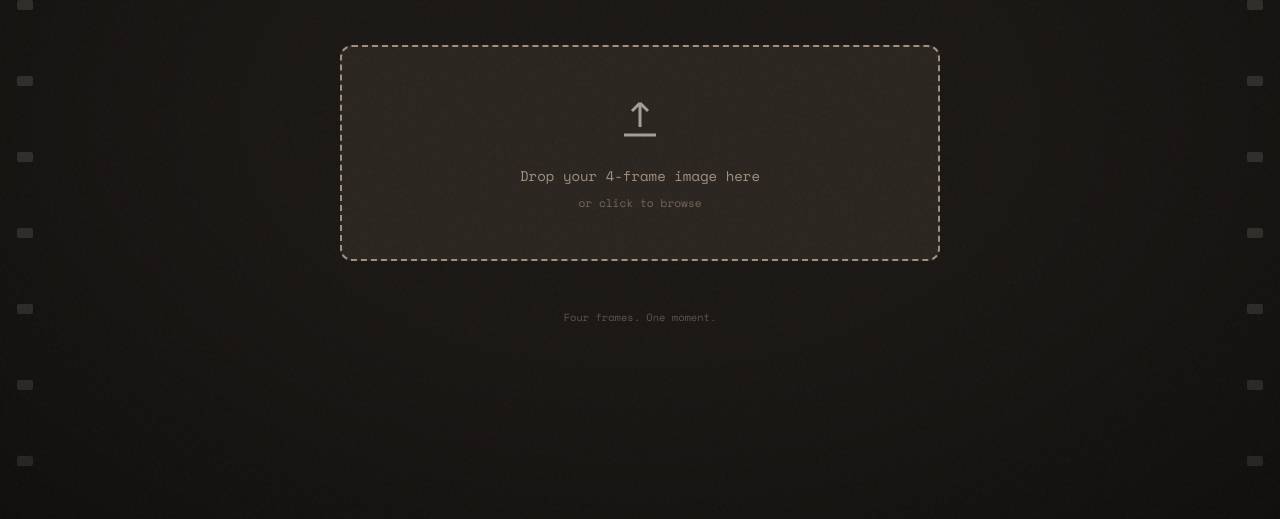
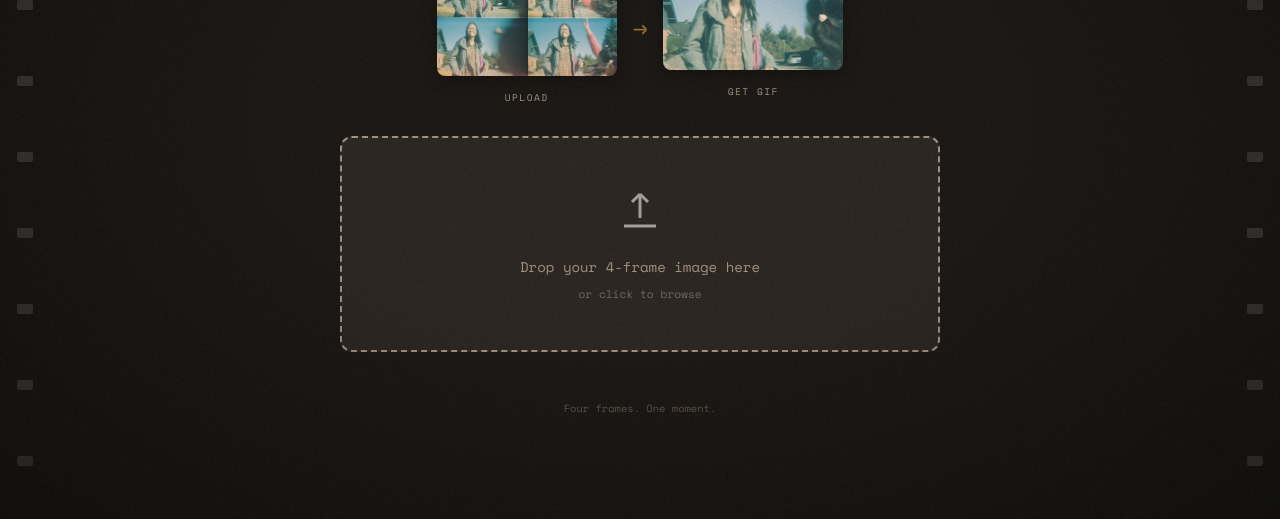
Before and after one commit to strathausen/4frames, a website: page public/index.html in a window 1280 px wide. Shown: the part 281-800 px from the top of the page. Drawn offline with nearby package versions, Linux system fonts and the light colour scheme.

Commit message:
Add example preview on landing page

```diff
--- a/public/index.html
+++ b/public/index.html
@@ -272,6 +272,46 @@
     @media (max-width: 700px) {
       .sprockets { display: none; }
     }
+
+    /* Example preview */
+    .example {
+      display: flex;
+      gap: 1rem;
+      margin-bottom: 2rem;
+      align-items: center;
+      justify-content: center;
+    }
+
+    .example-item {
+      text-align: center;
+    }
+
+    .example-item img {
+      width: 180px;
+      height: auto;
+      border-radius: 8px;
+      box-shadow: 0 4px 15px rgba(0,0,0,0.3);
+    }
+
+    .example-label {
+      font-size: 0.6rem;
+      color: var(--text-dim);
+      margin-top: 0.5rem;
+      text-transform: uppercase;
+      letter-spacing: 0.15em;
+    }
+
+    .example-arrow {
+      color: var(--accent);
+      font-size: 1.5rem;
+      opacity: 0.6;
+    }
+
+    @media (max-width: 500px) {
+      .example-item img {
+        width: 140px;
+      }
+    }
   </style>
 </head>
 <body>
@@ -305,6 +345,18 @@
       <h1>Lomo Lab</h1>
       <p class="subtitle">Action Sampler GIF Maker</p>
     </header>
+
+    <div class="example">
+      <div class="example-item">
+        <img src="/examples/example_small.jpg" alt="4-frame input">
+        <p class="example-label">Upload</p>
+      </div>
+      <span class="example-arrow">&rarr;</span>
+      <div class="example-item">
+        <img src="/examples/example_small.gif" alt="Animated GIF output">
+        <p class="example-label">Get GIF</p>
+      </div>
+    </div>
 
     <div class="upload-zone" id="uploadZone">
       <svg class="upload-icon" viewBox="0 0 24 24" fill="none" stroke="currentColor" stroke-width="1.5">
```
Also changed, not shown: public/examples/example.jpg (added), public/examples/example_small.gif (added), public/examples/example_small.jpg (added), 1 other file.
